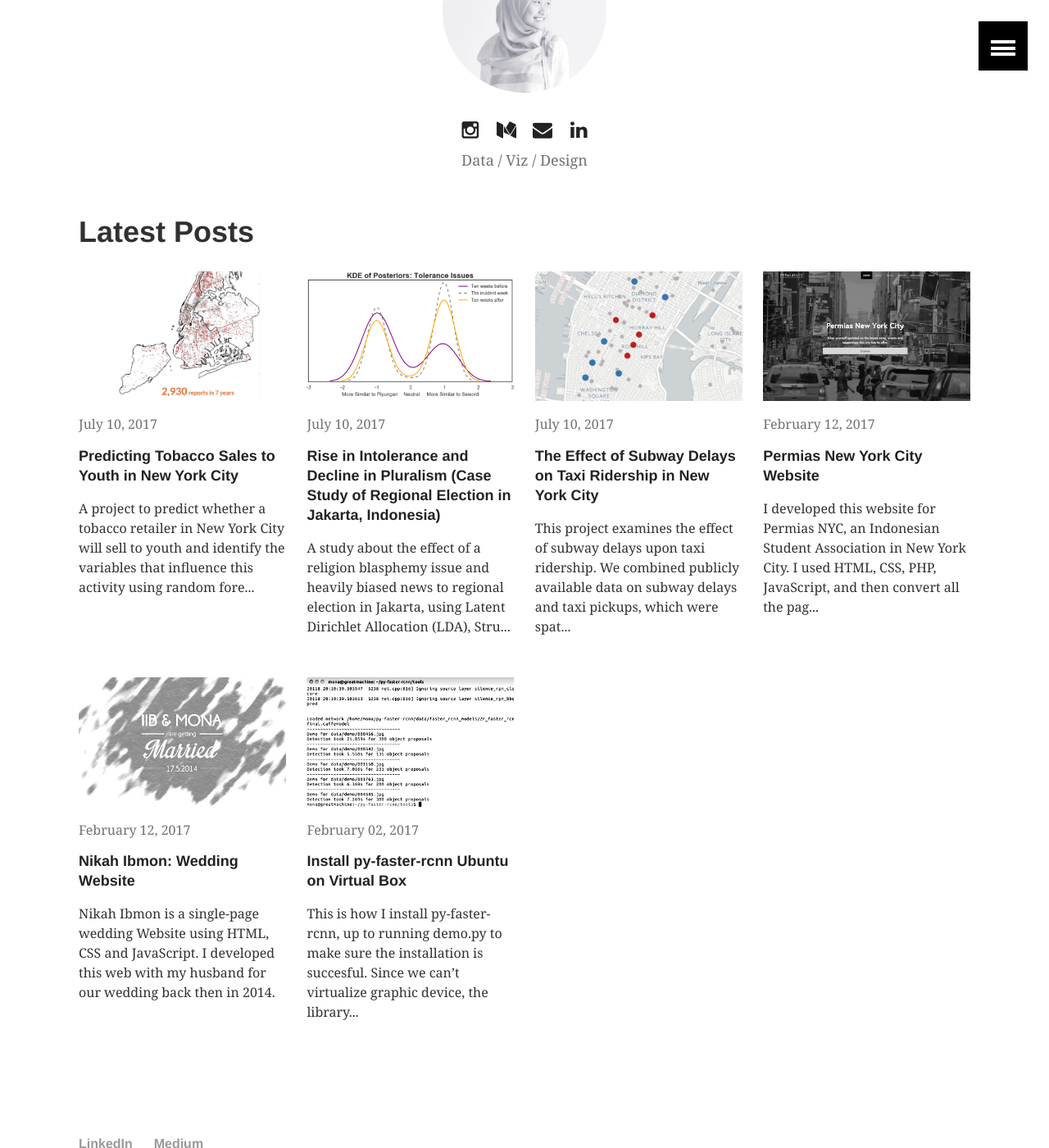
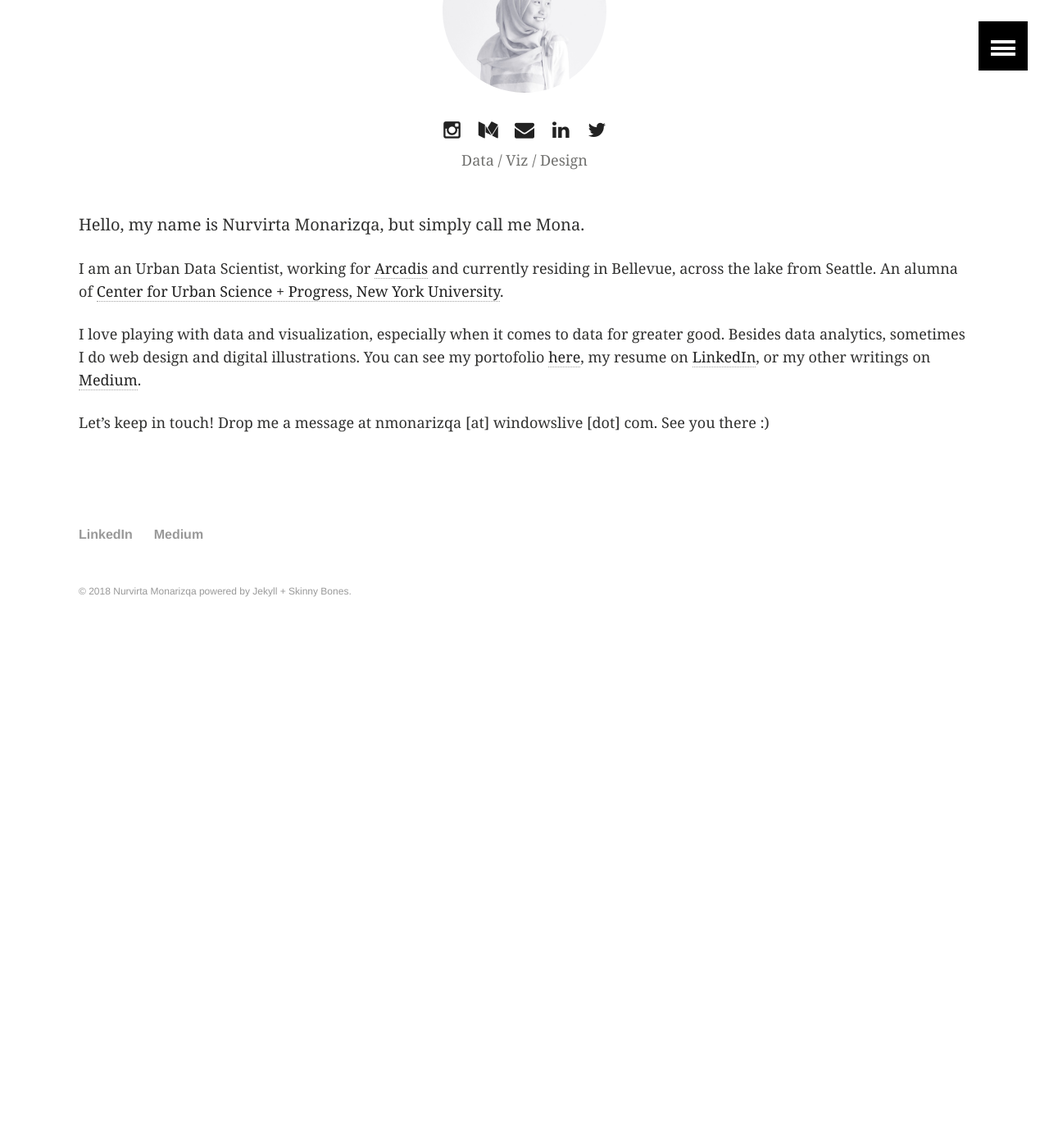
Before and after one commit to nmonarizqa/nmonarizqa.github.io, a Jekyll site: the page built from index.md, in a window 1280 px wide and 1400 px high, scrolled down 249 px. Shown: the whole window at 82% size. Built offline with Jekyll 4.4.1, drawn with Linux system fonts in a browser that asks for light colours; after the commit the page ends 1056 px from its top, so only the background shows below that.

Commit message:
update september

```diff
--- a/_includes/hero.html
+++ b/_includes/hero.html
@@ -1,22 +1,8 @@
-<!--<div style="width:100%; display:table; height: 60vh; background-image: url({{ site.url }}/images/head2.jpg); background-size:cover; background-repeat: no-repeat; background-position: 60% center;">
-    <div style="display: table-cell; vertical-align: middle;">
-        <div class="header-container" style="max-width:68em; margin-right: auto; margin-left: auto;">
-                <h1 style="margin-left: 20px; color: #FF55A3; font-size: 4rem;">
-
-                Mona
-            </h1>
-            <h4 style="margin-left:20px; margin-top:-20px; color: #767676;">Data.</h4>
-            <h4 style="margin-left:20px; margin-top:-20px; color: #767676;">Viz.</h4>
-            <h4 style="margin-left:20px; margin-top:-20px; color: #767676;">Design.</h4>
-        </div>
-    </div>
-</div>-->
-
 <div class="wrapper-normal">
     <div class="header-home">
-        <a href="{{ site.url }}/about">
+        <div>
             <img class="selfie" alt="Mona" src="{{ site.url }}/images/head2-tn.jpg">
-        </a>
+        </div>
         <div class="social-links">
             <a class="social" href="http://instagram.com/nmonarizqa">
                 <i class="fa fa-instagram">
@@ -34,6 +20,10 @@
                 <i class="fa fa-linkedin">
                 </i>
             </a>
+            <a class="social" href="http://twitter.com/nmonarizqa">
+                <i class="fa fa-twitter">
+                </i>
+            </a>
         </div>
         <p class="description">Data / Viz / Design</p>
 
--- a/index.md
+++ b/index.md
@@ -1,12 +1,13 @@
 ---
 layout: archive
 permalink: /
-title: "Latest Posts"
+title: ""
 ---
 
+Hello, my name is Nurvirta Monarizqa, but simply call me Mona.
 
-<div class="tiles">
-	{% for post in site.posts %}
-		{% include post-grid.html %}
-	{% endfor %}
-</div><!-- /.tiles -->
+I am an Urban Data Scientist, working for [Arcadis](https://twitter.com/ArcadisGlobal) and currently residing in Bellevue, across the lake from Seattle. An alumna of [Center for Urban Science + Progress, New York University](https://twitter.com/NYU_CUSP).
+
+I love playing with data and visualization, especially when it comes to data for greater good. Besides data analytics, sometimes I do web design and digital illustrations. You can see my portofolio [here](https://nmonarizqa.github.com), my resume on [LinkedIn](https://www.linkedin.com/in/nmonarizqa), or my other writings on [Medium](https://medium.com/@nmonarizqa).
+
+Let's keep in touch! Drop me a message at nmonarizqa [at] windowslive [dot] com. See you there :)
```
Also changed, not shown: _data/navigation.yml (+8 -8 lines), _posts/2017-8-1-busstat.md (added, +57 -0 lines), _posts/2018-9-13-jakarta-traffic.md (added, +23 -0 lines), apple-touch-icon-precomposed.png (deleted), images/busstat.jpg (added), images/nikahibmon.jpg, images/permiasweb.JPG, images/traffic-thumb.jpg (added), 1 other file.
